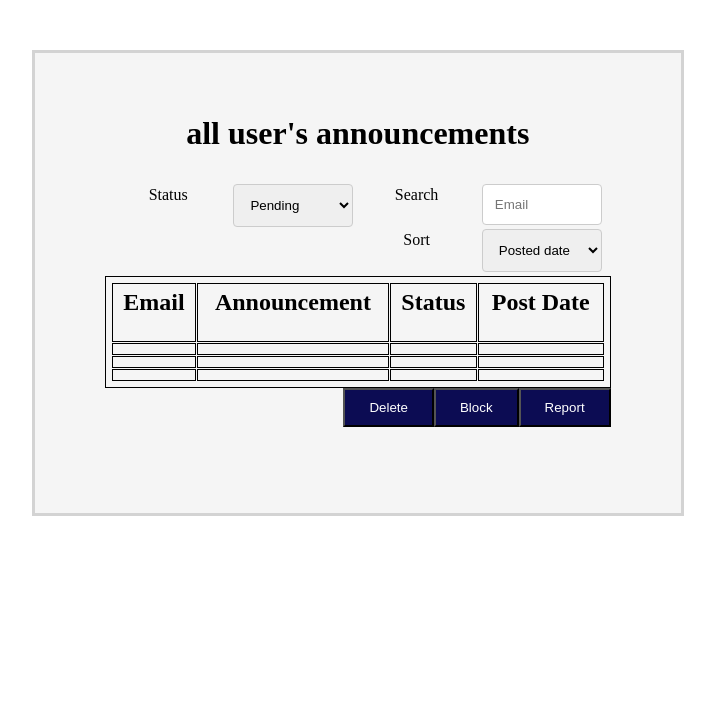
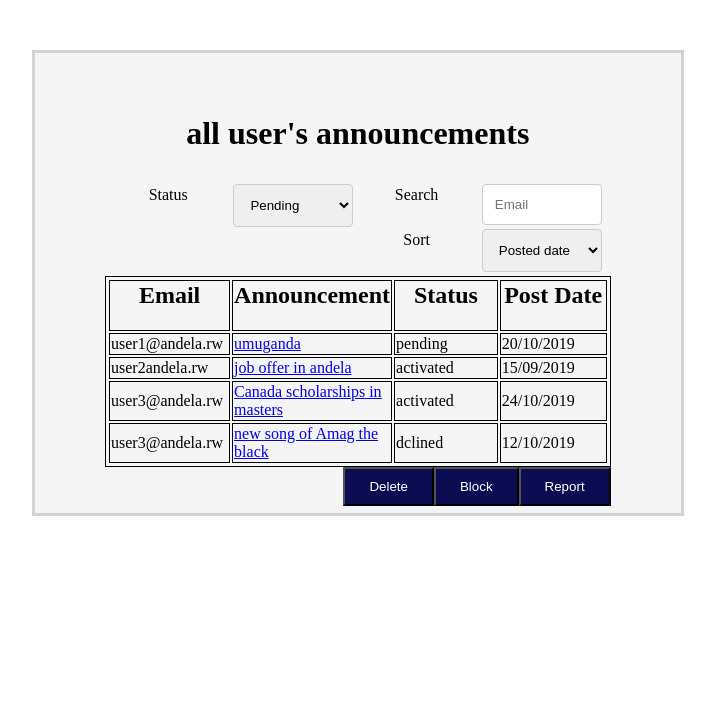
Before and after one commit to SafiB/AnnounceIT, a web app: file ui/admin-view.html in a window 1280 px wide. Shown: the top 707 px of the page, without its empty margins (276-991 px from the left). Run offline with its HTML, style and script files only (its server is not run), Linux system fonts and the light colour scheme; lists and menus that the app fills with data are empty.

Commit message:
updates about view tables in ui

```diff
--- a/ui/admin-view.html
+++ b/ui/admin-view.html
@@ -49,22 +49,28 @@
               <th><h2>Post Date</h2></th>
             </tr>
             <tr>
-              <td> </td>
-              <td> </td>
-              <td> </td>
-              <td> </td>
+              <td> user1@andela.rw</td>
+              <td> <a href="#">umuganda</a></td>
+              <td> pending</td>
+              <td>20/10/2019 </td>
             </tr>
             <tr>
-              <td> </td>
-              <td> </td>
-              <td> </td>
-              <td> </td>
+              <td>user2andela.rw </td>
+              <td> <a href="#">job offer in andela</a></td>
+              <td> activated</td>
+              <td>15/09/2019 </td>
             </tr>
             <tr>
-              <td> </td>
-              <td> </td>
-              <td> </td>
-              <td> </td>
+              <td> user3@andela.rw</td>
+              <td><a href="#">Canada scholarships in masters</a></td>
+              <td> activated</td>
+              <td> 24/10/2019</td>
+            </tr>
+            <tr>
+              <td> user3@andela.rw</td>
+              <td><a href="#">new song of Amag the black</a></td>
+              <td> dclined</td>
+              <td> 12/10/2019</td>
             </tr>
 
           </table>
--- a/ui/css/view.css
+++ b/ui/css/view.css
@@ -2,11 +2,10 @@
 
 table, th, td {
   border: 1px solid black;
-  border-collapse: separate;
-  padding: 5px;
+  padding: 1px;
+  width: 120px;
   }
   table {
-    border-spacing: 1px;
     width: 100%;
   }
   input[type=text], select, textarea{
@@ -14,7 +13,6 @@ table, th, td {
     padding: 12px;
     border: 1px solid #ccc;
     border-radius: 4px;
-    box-sizing: border-box;
     resize: vertical;
     float: left;
     margin-bottom: 4px;
```
Also changed, not shown: ui/user-view.html (+9 -9 lines).
